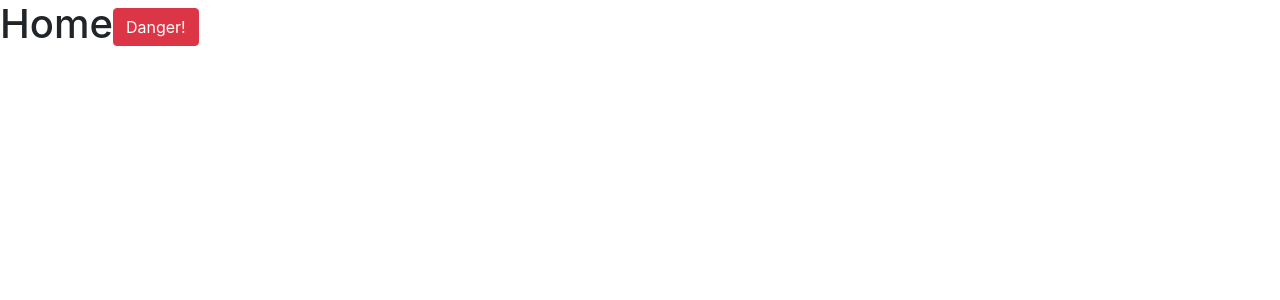
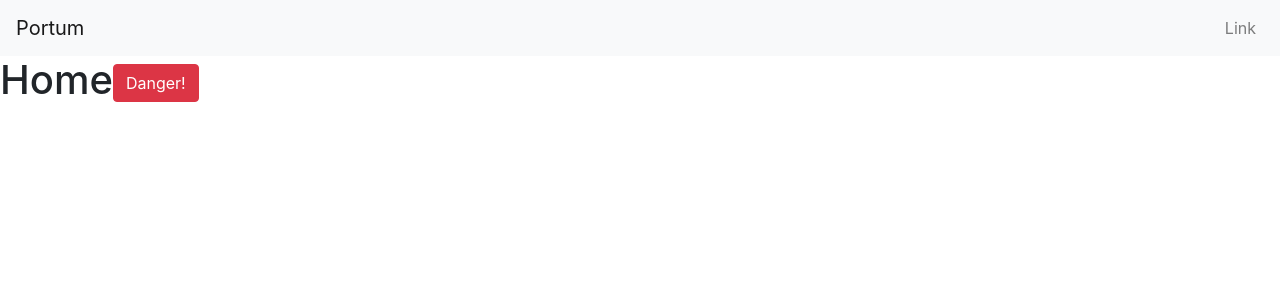
Before and after one commit to emersonjds/portum, a React (Create React App) app: page / in a window 1280 px wide. Shown: the top 300 px of the page. Built offline with nearby package versions, Linux system fonts and the light colour scheme.

Commit message:
config navbar

```diff
--- /dev/null
+++ b/src/components/Navbar/index.js
@@ -0,0 +1,27 @@
+import React from 'react';
+import {
+  Collapse,
+  Navbar,
+  NavbarToggler,
+  NavbarBrand,
+  Nav,
+  NavItem,
+  NavLink,
+} from 'reactstrap';
+
+const NavbarComponent = () => {
+  return (
+      <div>
+        <Navbar color="light" light expand="md">
+          <NavbarBrand href="/">Portum</NavbarBrand>
+          <Nav className="ml-auto" navbar>
+            <NavItem>
+              <NavLink href="#">Link</NavLink>
+            </NavItem>
+          </Nav>
+        </Navbar>
+      </div>
+  );
+}
+
+export default NavbarComponent;
--- a/src/pages/Home.js
+++ /dev/null
@@ -1,14 +0,0 @@
-import React from 'react';
-import { Button } from 'reactstrap';
-
-
-export default function Home() {
-    return (
-        <div className="App">
-            <h1>
-                Home
-                <Button color="danger">Danger!</Button>
-            </h1>
-        </div>
-    )
-}
--- /dev/null
+++ b/src/pages/Home/index.js
@@ -0,0 +1,19 @@
+import React from 'react';
+import { Button } from 'reactstrap';
+import {Container} from './styles'
+import NavbarComponent from '../../components/Navbar'
+
+
+export default function Home() {
+    return (
+        <>
+          <NavbarComponent />
+          <Container>
+            <h1>
+              Home
+              <Button color="danger">Danger!</Button>
+            </h1>
+          </Container>
+        </>
+    )
+}
--- /dev/null
+++ b/src/pages/Home/styles.js
@@ -0,0 +1,6 @@
+import styled from 'styled-components'
+
+export const Container = styled.div`
+  height: 100%;
+  width: 100%;
+`
--- a/src/routes.js
+++ b/src/routes.js
@@ -1,13 +1,13 @@
 import React from "react";
 import { BrowserRouter, Switch, Route } from "react-router-dom";
-import Home from "./pages/Home";
+import Index from "./pages/Home";
 
 
 export default function Routes() {
     return (
         <BrowserRouter>
             <Switch>
-                <Route path="/" exact={true} component={Home}/>
+                <Route path="/" exact={true} component={Index}/>
             </Switch>
         </BrowserRouter>
     )
```
Also changed, not shown: src/pages/styles.js (deleted).
